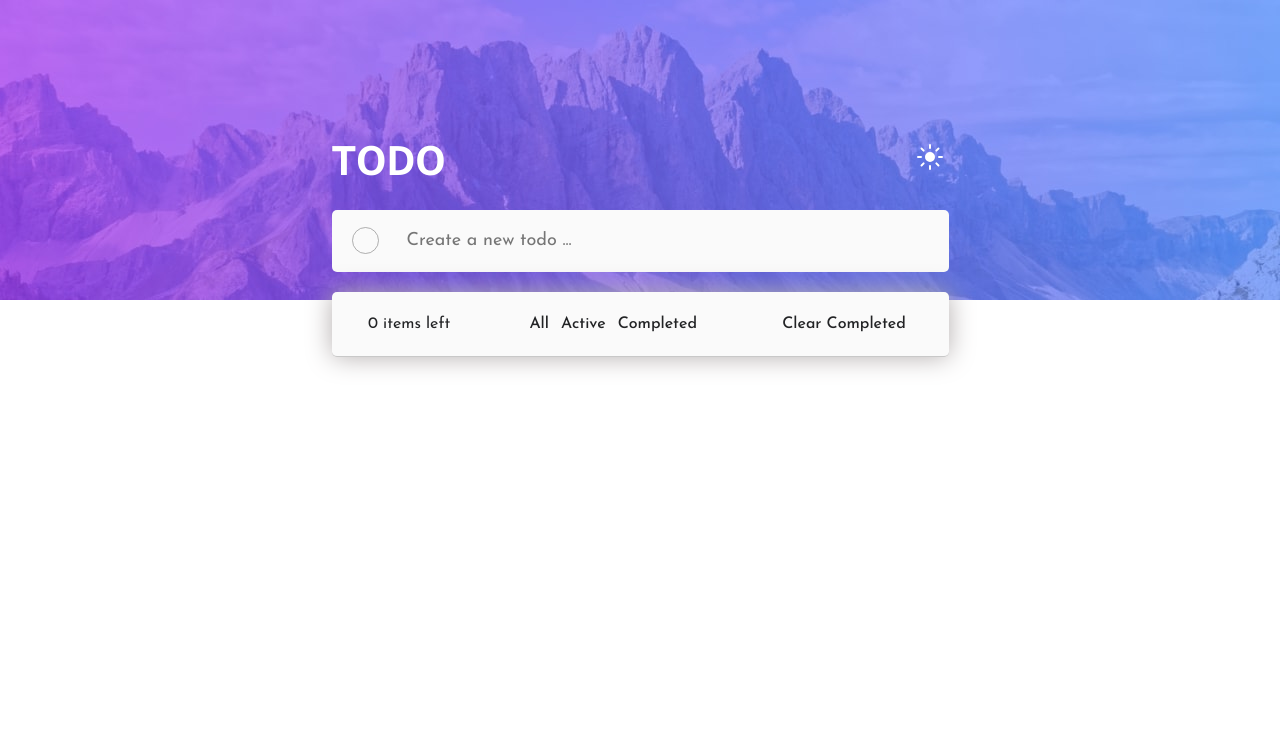
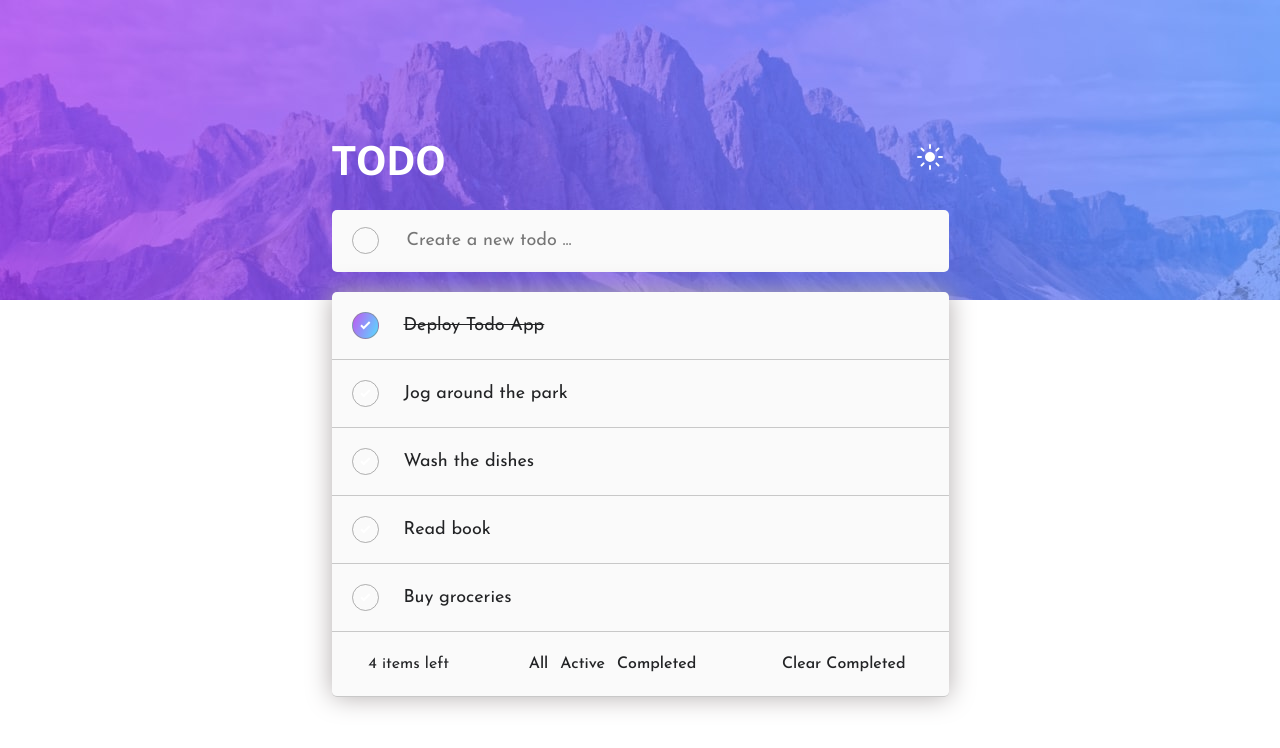
Before and after one commit to unachoza/FEM-Todo-App, a React (Vite) app: page / in a window 1280 px wide. Shown: the top 748 px of the page. Built offline with nearby package versions, Linux system fonts and the light colour scheme.

Commit message:
default data

```diff
--- a/src/App.tsx
+++ b/src/App.tsx
@@ -4,6 +4,7 @@ import Form from "./Components/Form/Form";
 import Card from "./Components/Card/Card";
 import Button from "./Components/Button/Button";
 import ToggleSetting from "./Components/ToggleSetting/ToggleSetting";
+import { defaultTodos } from "./mocks/defaultData";
 import "./App.css";
 
 type Todo = {
@@ -18,16 +19,17 @@ function App() {
 	const [completed, setCompleted] = useState<boolean>(false);
 	const [input, setInput] = useState<string>("");
 	const [filteredState, setFilteredState] = useState<FilterState>("all");
+	const [todos, setTodos] = useState<Todo[]>(defaultTodos);
 
-	const [todos, setTodos] = useState<Todo[]>(() => {
-		const localValue = localStorage.getItem("ITEMS");
-		if (localValue == null) return [];
-		return JSON.parse(localValue);
-	});
+	// const [todos, setTodos] = useState<Todo[]>(() => {
+	// 	const localValue = localStorage.getItem("ITEMS");
+	// 	if (localValue == null) return defaultTodos;
+	// 	return JSON.parse(localValue);
+	// });
 
-	useEffect(() => {
-		localStorage.setItem("ITEMS", JSON.stringify(todos));
-	}, [todos]);
+	// useEffect(() => {
+	// 	localStorage.setItem("ITEMS", JSON.stringify(todos));
+	// }, [todos]);
 
 	const handleSubmit = (e: FormEvent) => {
 		e.preventDefault();
--- /dev/null
+++ b/src/mocks/defaultData.ts
@@ -0,0 +1,7 @@
+export const defaultTodos = [
+	{ id: "43214", title: "Deploy Todo App", completed: true },
+	{ id: "12234", title: "Jog around the park", completed: false },
+	{ id: "22341", title: "Wash the dishes", completed: false },
+	{ id: "34123", title: "Read book", completed: false },
+	{ id: "43264", title: "Buy groceries", completed: false },
+];
```
Also changed, not shown: 1 other file (tests, documents, lock files or other folders).
